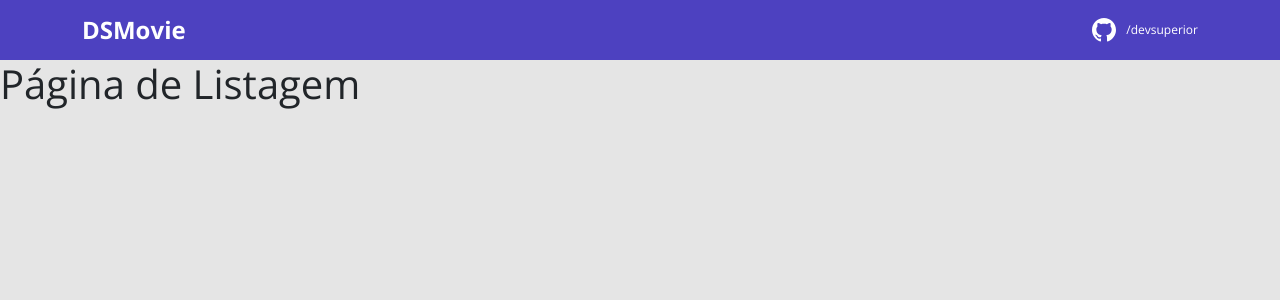
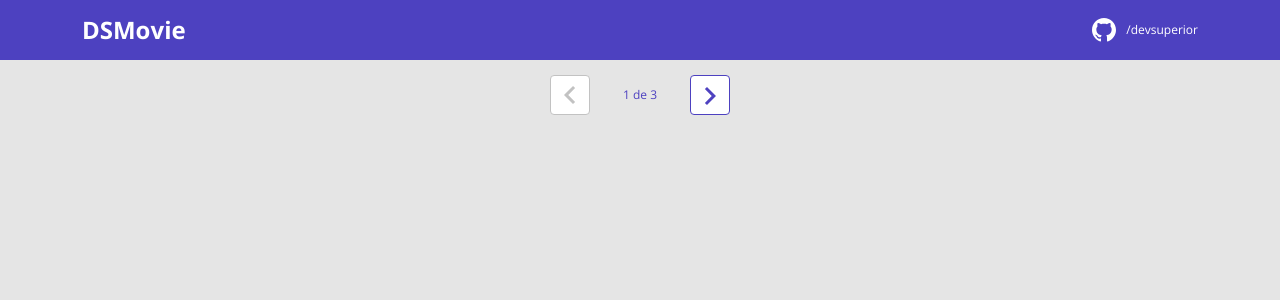
Before and after one commit to aleksandro-clemente/dsmovie, a React (Create React App) app in the folder frontend/: page / in a window 1280 px wide. Shown: the top 300 px of the page. Built offline with nearby package versions, Linux system fonts and the light colour scheme; the HTML template or start-up script is replaced by a standard one.

Commit message:
Pagination layout

```diff
--- /dev/null
+++ b/frontend/src/components/Pagination/index.tsx
@@ -0,0 +1,18 @@
+import { ReactComponent as Arrow } from 'assets/img/arrow.svg'
+import './styles.css';
+function Pagination() {
+    return (
+        <div className="dsmovie-pagination-container">
+            <div className="dsmovie-pagination-box">
+                <button className="dsmovie-pagination-button" disabled={true} >
+                    <Arrow />
+                </button>
+                <p>{`${1} de ${3}`}</p>
+                <button className="dsmovie-pagination-button" disabled={false} >
+                    <Arrow className="dsmovie-flip-horizontal" />
+                </button>
+            </div>
+        </div>
+    );
+}
+export default Pagination;
--- /dev/null
+++ b/frontend/src/components/Pagination/styles.css
@@ -0,0 +1,53 @@
+.dsmovie-pagination-container {
+    padding: 15px 0;
+    display: flex;
+    justify-content: center;
+    align-items: center;
+}
+
+.dsmovie-pagination-box {
+    width: 180px;
+    display: flex;
+    justify-content: space-between;
+    align-items: center;
+}
+
+.dsmovie-pagination-box form {
+    width: 100%;
+    display: flex;
+}
+
+.dsmovie-pagination-button {
+    width: 40px;
+    height: 40px;
+    border-radius: 4px;
+    background-color: #fff;
+    display: flex;
+    justify-content: center;
+    align-items: center;
+    border: 1px solid var(--color-primary);
+    cursor: pointer;
+}
+
+.dsmovie-pagination-button svg {
+    filter: brightness(0) saturate(100%) invert(26%) sepia(19%) saturate(7395%) hue-rotate(234deg) brightness(89%) contrast(92%);
+}
+
+.dsmovie-pagination-button:disabled {
+    border: 1px solid #c2c2c2;
+    cursor: unset;
+}
+
+.dsmovie-pagination-button:disabled svg {
+    filter: none;
+}
+
+.dsmovie-pagination-container p {
+    margin: 0;
+    font-size: 12px;
+    color: var(--color-primary);
+}
+
+.dsmovie-flip-horizontal {
+    transform: rotate(180deg);
+}
--- a/frontend/src/pages/Form/index.tsx
+++ b/frontend/src/pages/Form/index.tsx
@@ -32,9 +32,8 @@
                         <button type="submit" className="btn btn-primary dsmovie-btn">Salvar</button>
                     </div>
                 </form >
-                <div className="dsmovie-form-btn-container2">
                     <button className="btn btn-primary dsmovie-btn mt-3">Cancelar</button>
-                </div>
+
             </div >
         </div >
     );
--- a/frontend/src/pages/Listing/index.tsx
+++ b/frontend/src/pages/Listing/index.tsx
@@ -1,6 +1,8 @@
+import Pagination from "components/Pagination";
+
 function Listing(){
     return(
-     <h1>Página de Listagem</h1>
+     <Pagination />
     );
 }
 export default Listing;
```
Also changed, not shown: frontend/src/assets/img/arrow.svg (added), frontend/src/assets/img/image 2.svg (deleted).
